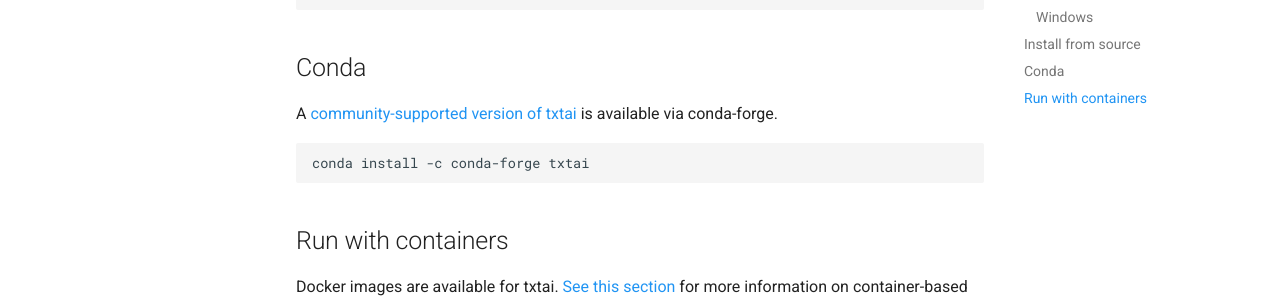
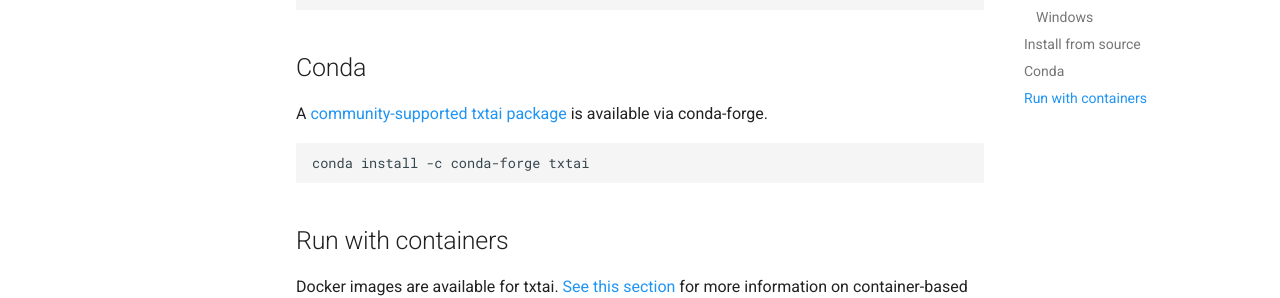
Before and after one commit to neuml/txtai, an MkDocs documentation site: the page built from docs/install.md, in a window 1280 px wide and 900 px high, scrolled down 2630 px. Shown: the part 486-784 px from the top of the window. Built offline with MkDocs 1.6.1 and Material for MkDocs 9.7.7, drawn with Linux system fonts in a browser that asks for light colours; comment, search, counter and statistics services are not loaded.

```diff
--- a/docs/install.md
+++ b/docs/install.md
@@ -134,7 +134,7 @@
 
 ## Conda
 
-A [community-supported version of txtai](https://anaconda.org/conda-forge/txtai) is available via conda-forge.
+A [community-supported txtai package](https://anaconda.org/conda-forge/txtai) is available via conda-forge.
 
     conda install -c conda-forge txtai
 
```
